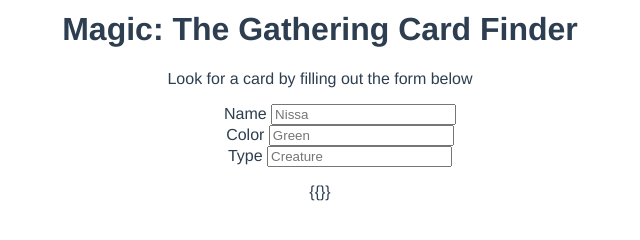
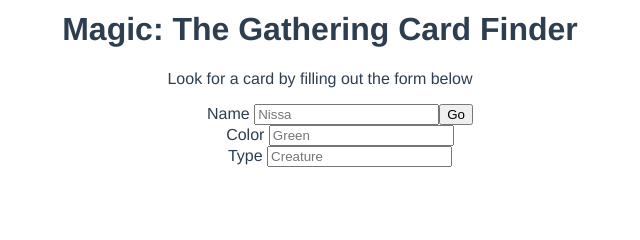
Before and after one commit to facemanguy/WATS4000-MTG-Final, a Vue app: page /#/ in a window 1280 px wide. Shown: the part 274-514 px from the top of the page, without its empty margins (320-960 px from the left). Built offline with nearby package versions, Linux system fonts and the light colour scheme.

Commit message:
Set up inital template for api call

```diff
--- a/src/views/CardFinder.vue
+++ b/src/views/CardFinder.vue
@@ -1,15 +1,20 @@
 <template>
     <div class="finder">
         <h1>Magic: The Gathering Card Finder</h1>
-        <form>
+        <form v-on:submit.prevent="findCards">
             <p>Look for a card by filling out the form below</p>
             <ul>
-                <li><label>Name <input type="text" placeholder="Nissa"></label></li>
+                <li><label>Name <input v-model="cardName" placeholder="Nissa"></label><button type="submit">Go</button></li>
                 <li><label>Color <input type="text" placeholder="Green"></label></li>
                 <li><label>Type <input type="text" placeholder="Creature"></label></li>
             </ul>
-            <p>{{}}</p>
+
         </form>
+        <ul v-if="results.length > 0" class="results">
+            <li v-for="(card, index) in results.list" :key="index">
+            <p>{{results.name}}</p>
+            </li>
+        </ul>
     </div>
 </template>
 
@@ -17,15 +22,17 @@
     import axios from 'axios';
 
     export default {
-        name: "CardFinder",
+        name: "finder",
         data () {
             return {
-
+                results: [],
+                errors: [],
+                cardName: ''
             }
         },
         methods: {
             findCards: function () {
-                this.results = null;
+                //this.results = null;
                 axios.get('https://api.magicthegathering.io/',{
                     params: {
                         name: this.cardName
@@ -36,7 +43,7 @@
                 })
                 .catch(error =>{
                     this.errors.push(error)
-                })
+                });
 
             }
         }
```
